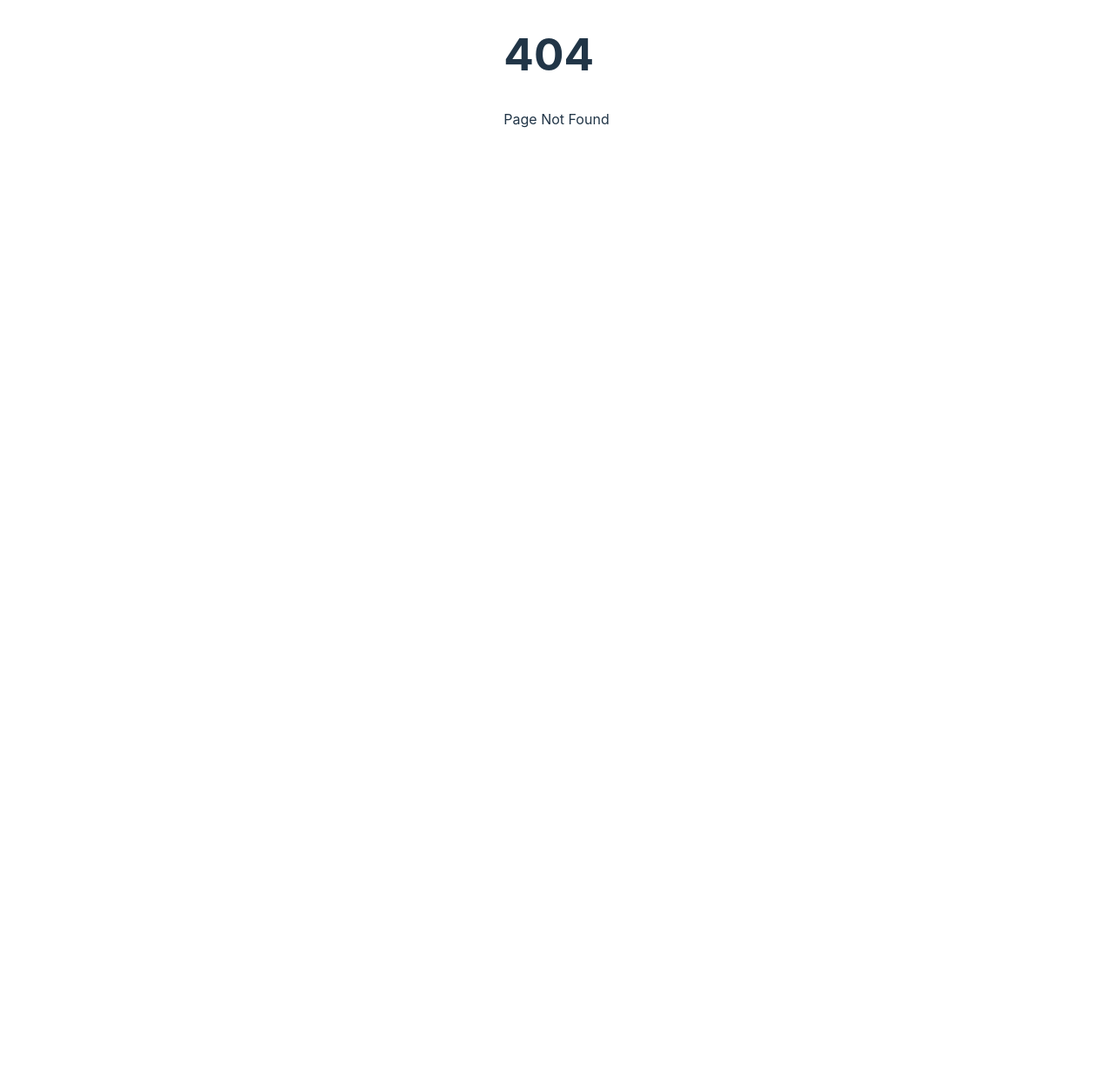
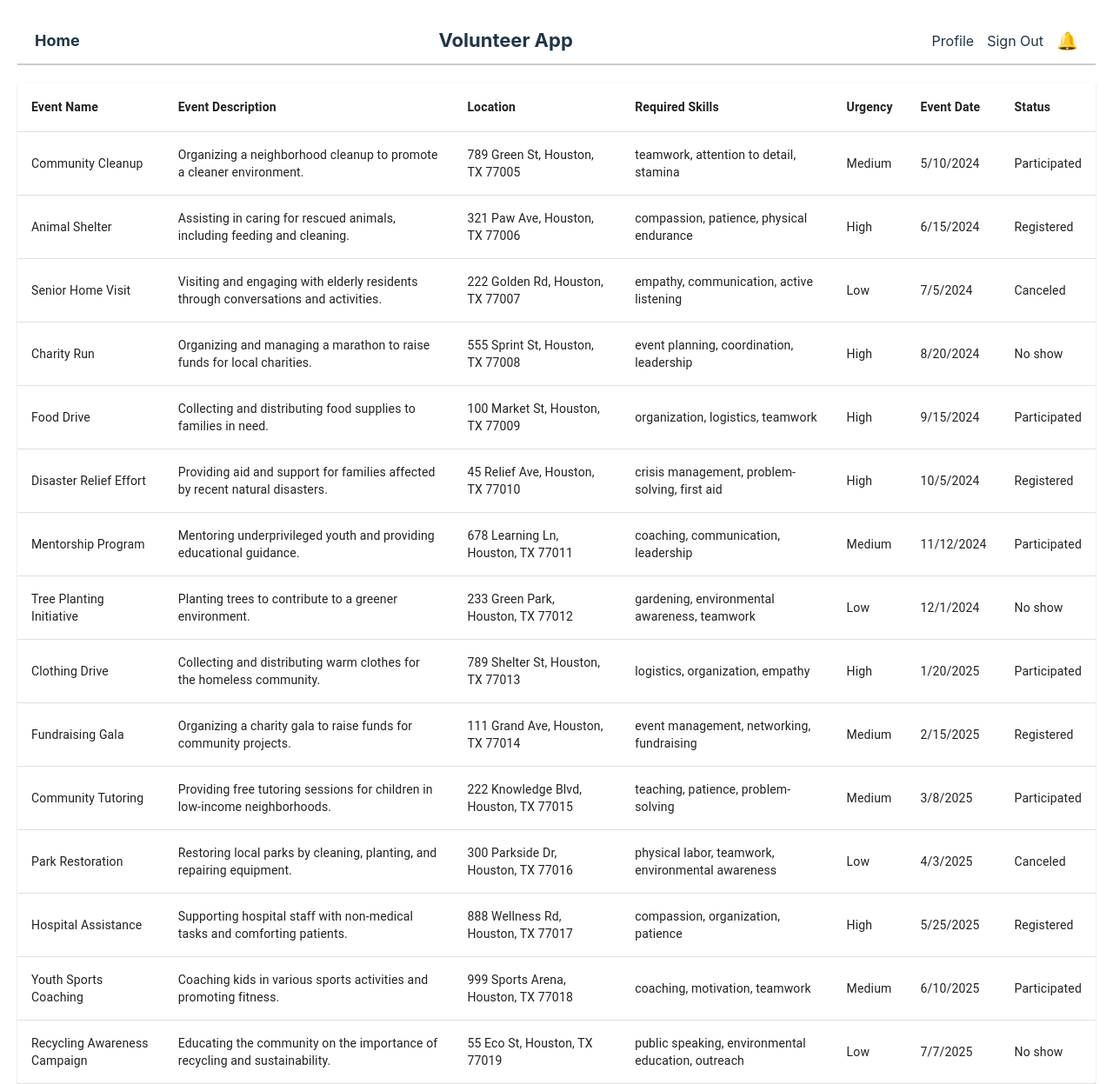
Before and after one commit to davidguzman23/cosc-4353-project, a React (Vite) app in the folder react-app/: page /volunteer-history in a window 1280 px wide. Before the commit this address had no page. Shown: the whole page at 87% size. Before the commit the page ends 834 px from the top, so only its background shows below. Built offline with nearby package versions, Linux system fonts and the light colour scheme.

Commit message:
Volunteer history page

```diff
--- a/react-app/src/PageRouter.tsx
+++ b/react-app/src/PageRouter.tsx
@@ -4,29 +4,20 @@ import SignUpPage from './pages/SignUpPage';
 import LoginPage from './pages/LoginPage';
 import VolunteerProfile from './pages/Profile';
 import EventsManagement from './pages/EventsManagement';
+import VolunteerHistory from './pages/VolunteerHistory';
 import NoPage from './pages/NoPage';
 
 const PageRouter = () => {
     return (
       <Router>
         <div>
-          {/* <nav>
-            <ul>
-              <li>
-                <Link to="/">Login</Link>
-              </li>
-              <li>
-                <Link to="/volunteer-profile">Volunteer Profile</Link>
-              </li>
-            </ul>
-          </nav> */}
-
         <Routes>
           <Route index element={<LoginAs />} />
           <Route path="/login-page" element={<LoginPage />} />
           <Route path="/sign-up-page" element={<SignUpPage />} />
           <Route path="/volunteer-profile" element={<VolunteerProfile />} />
           <Route path="/events-management" element={<EventsManagement />} />
+          <Route path="/volunteer-history" element={<VolunteerHistory />} />
           <Route path="*" element={<NoPage />} />
         </Routes>
         </div>
--- a/react-app/src/pages/Profile.tsx
+++ b/react-app/src/pages/Profile.tsx
@@ -206,6 +206,9 @@ const VolunteerProfile = () => {
               <ListItemText primary="Events" />
             </ListItem>
             <ListItem button>
+              <ListItemText primary="History" />
+            </ListItem>
+            <ListItem button>
               <ListItemText primary="Profile" />
             </ListItem>
           </List>
--- /dev/null
+++ b/react-app/src/pages/VolunteerHistory.tsx
@@ -0,0 +1,195 @@
+import React from "react";
+import { Table, TableBody, TableCell, TableContainer, TableHead, TableRow, Paper } from "@mui/material";
+
+const VolunteerHistory = () => {
+    const volunteerHistory = [
+        {
+            eventName: "Community Cleanup",
+            description: "Organizing a neighborhood cleanup to promote a cleaner environment.",
+            location: "789 Green St, Houston, TX 77005",
+            skills: "teamwork, attention to detail, stamina",
+            urgency: "Medium",
+            eventDate: "5/10/2024",
+            status: "Participated",
+          },
+          {
+            eventName: "Animal Shelter",
+            description: "Assisting in caring for rescued animals, including feeding and cleaning.",
+            location: "321 Paw Ave, Houston, TX 77006",
+            skills: "compassion, patience, physical endurance",
+            urgency: "High",
+            eventDate: "6/15/2024",
+            status: "Registered",
+          },
+          {
+            eventName: "Senior Home Visit",
+            description: "Visiting and engaging with elderly residents through conversations and activities.",
+            location: "222 Golden Rd, Houston, TX 77007",
+            skills: "empathy, communication, active listening",
+            urgency: "Low",
+            eventDate: "7/5/2024",
+            status: "Canceled",
+          },
+          {
+            eventName: "Charity Run",
+            description: "Organizing and managing a marathon to raise funds for local charities.",
+            location: "555 Sprint St, Houston, TX 77008",
+            skills: "event planning, coordination, leadership",
+            urgency: "High",
+            eventDate: "8/20/2024",
+            status: "No show",
+          },
+          {
+            eventName: "Food Drive",
+            description: "Collecting and distributing food supplies to families in need.",
+            location: "100 Market St, Houston, TX 77009",
+            skills: "organization, logistics, teamwork",
+            urgency: "High",
+            eventDate: "9/15/2024",
+            status: "Participated",
+          },
+          {
+            eventName: "Disaster Relief Effort",
+            description: "Providing aid and support for families affected by recent natural disasters.",
+            location: "45 Relief Ave, Houston, TX 77010",
+            skills: "crisis management, problem-solving, first aid",
+            urgency: "High",
+            eventDate: "10/5/2024",
+            status: "Registered",
+          },
+          {
+            eventName: "Mentorship Program",
+            description: "Mentoring underprivileged youth and providing educational guidance.",
+            location: "678 Learning Ln, Houston, TX 77011",
+            skills: "coaching, communication, leadership",
+            urgency: "Medium",
+            eventDate: "11/12/2024",
+            status: "Participated",
+          },
+          {
+            eventName: "Tree Planting Initiative",
+            description: "Planting trees to contribute to a greener environment.",
+            location: "233 Green Park, Houston, TX 77012",
+            skills: "gardening, environmental awareness, teamwork",
+            urgency: "Low",
+            eventDate: "12/1/2024",
+            status: "No show",
+          },
+          {
+            eventName: "Clothing Drive",
+            description: "Collecting and distributing warm clothes for the homeless community.",
+            location: "789 Shelter St, Houston, TX 77013",
+            skills: "logistics, organization, empathy",
+            urgency: "High",
+            eventDate: "1/20/2025",
+            status: "Participated",
+          },
+          {
+            eventName: "Fundraising Gala",
+            description: "Organizing a charity gala to raise funds for community projects.",
+            location: "111 Grand Ave, Houston, TX 77014",
+            skills: "event management, networking, fundraising",
+            urgency: "Medium",
+            eventDate: "2/15/2025",
+            status: "Registered",
+          },
+          {
+            eventName: "Community Tutoring",
+            description: "Providing free tutoring sessions for children in low-income neighborhoods.",
+            location: "222 Knowledge Blvd, Houston, TX 77015",
+            skills: "teaching, patience, problem-solving",
+            urgency: "Medium",
+            eventDate: "3/8/2025",
+            status: "Participated",
+          },
+          {
+            eventName: "Park Restoration",
+            description: "Restoring local parks by cleaning, planting, and repairing equipment.",
+            location: "300 Parkside Dr, Houston, TX 77016",
+            skills: "physical labor, teamwork, environmental awareness",
+            urgency: "Low",
+            eventDate: "4/3/2025",
+            status: "Canceled",
+          },
+          {
+            eventName: "Hospital Assistance",
+            description: "Supporting hospital staff with non-medical tasks and comforting patients.",
+            location: "888 Wellness Rd, Houston, TX 77017",
+            skills: "compassion, organization, patience",
+            urgency: "High",
+            eventDate: "5/25/2025",
+            status: "Registered",
+          },
+          {
+            eventName: "Youth Sports Coaching",
+            description: "Coaching kids in various sports activities and promoting fitness.",
+            location: "999 Sports Arena, Houston, TX 77018",
+            skills: "coaching, motivation, teamwork",
+            urgency: "Medium",
+            eventDate: "6/10/2025",
+            status: "Participated",
+          },
+          {
+            eventName: "Recycling Awareness Campaign",
+            description: "Educating the community on the importance of recycling and sustainability.",
+            location: "55 Eco St, Houston, TX 77019",
+            skills: "public speaking, environmental education, outreach",
+            urgency: "Low",
+            eventDate: "7/7/2025",
+            status: "No show",
+          },
+      ];
+
+    return (
+        <div style={{ width: "100vw", height: "100vh", padding: "20px", boxSizing: "border-box" }}>
+            {/* 🔹 Top Navigation Bar */}
+            <div style={{
+                display: "flex",
+                justifyContent: "space-between",
+                alignItems: "center",
+                padding: "10px 20px",
+                borderBottom: "2px solid #ccc",
+                marginBottom: "20px"
+            }}>
+                <div style={{ fontSize: "18px", fontWeight: "bold", cursor: "pointer" }}>Home</div>
+                <div style={{ fontSize: "22px", fontWeight: "bold" }}>Volunteer App</div>
+                <div style={{ display: "flex", alignItems: "center", gap: "15px" }}>
+                <span style={{ cursor: "pointer" }}>Profile</span>
+                <span style={{ cursor: "pointer" }}>Sign Out</span>
+                <span style={{ cursor: "pointer", fontSize: "20px" }}>🔔</span>
+                </div>
+            </div>
+
+            <TableContainer component={Paper}>
+                <Table>
+                <TableHead>
+                    <TableRow>
+                    <TableCell><strong>Event Name</strong></TableCell>
+                    <TableCell><strong>Event Description</strong></TableCell>
+                    <TableCell><strong>Location</strong></TableCell>
+                    <TableCell><strong>Required Skills</strong></TableCell>
+                    <TableCell><strong>Urgency</strong></TableCell>
+                    <TableCell><strong>Event Date</strong></TableCell>
+                    <TableCell><strong>Status</strong></TableCell>
+                    </TableRow>
+                </TableHead>
+                <TableBody>
+                    {volunteerHistory.map((event, index) => (
+                    <TableRow key={index}>
+                        <TableCell>{event.eventName}</TableCell>
+                        <TableCell>{event.description}</TableCell>
+                        <TableCell>{event.location}</TableCell>
+                        <TableCell>{event.skills}</TableCell>
+                        <TableCell>{event.urgency}</TableCell>
+                        <TableCell>{event.eventDate}</TableCell>
+                        <TableCell>{event.status}</TableCell>
+                    </TableRow>
+                    ))}
+                </TableBody>
+                </Table>
+            </TableContainer>
+        </div>
+    );
+};
+
+export default VolunteerHistory;
```
